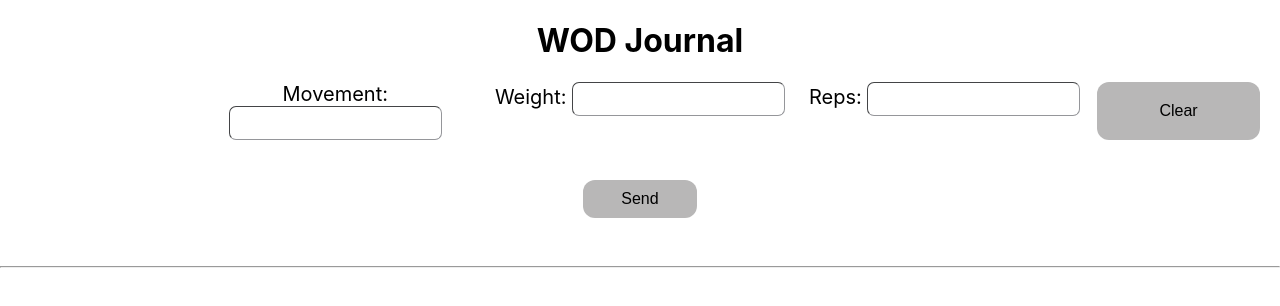
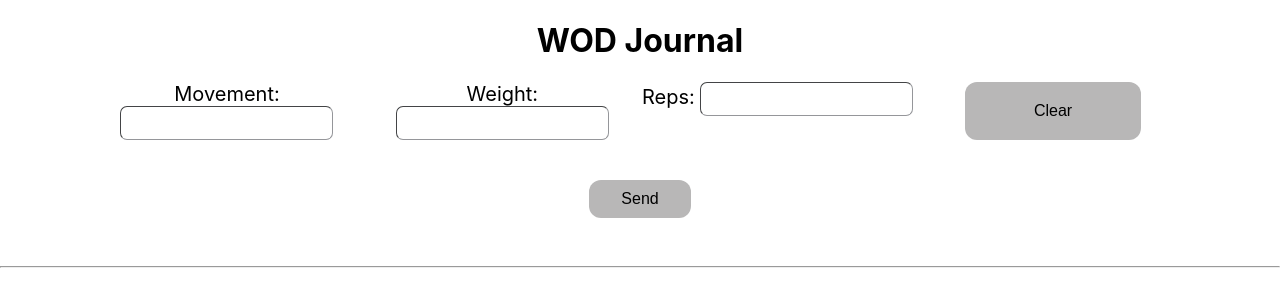
Before and after one commit to lgsantiago/wod-journal, a React (Create React App) app: page / in a window 1280 px wide. Shown: the top 306 px of the page. Built offline with nearby package versions, Linux system fonts and the light colour scheme.

Commit message:
Move clear button. Add entry container

```diff
--- a/src/App.css
+++ b/src/App.css
@@ -46,7 +46,7 @@
 .wodFormContainer {
   display: grid;
   grid-column: 2;
-  grid-template-columns: 1fr 1fr 1fr;
+  grid-template-columns: 1fr 1fr 1fr 1fr;
 }
 
 .formInput {
@@ -65,7 +65,7 @@
   border-color: #282c34;
   border-width: .5px;
   padding: 10px 32px;
-  margin: 40px 400px;
+  margin: 40px 500px;
   color: black;
   font-size: 16px;
   background-color: rgb(184, 183, 183);
@@ -79,8 +79,8 @@
   border: none;
   border-radius: 12px;
   border-color: #282c34;
+  margin: 0px 50px;
   border-width: .5px;
-  margin-right: 20px;
   color: black;
   font-size: 16px;
   background-color: rgb(184, 183, 183);
@@ -89,3 +89,21 @@
 .clearEntry:hover {
   background-color: rgb(131, 131, 131);
 }
+
+.entryListContainer {
+  display: grid;
+  grid-template-columns: 1fr 1fr 1fr;
+}
+
+.entryList {
+  grid-column: 2;
+}
+
+.entry {
+  border-radius: 7px;
+  font-size: 16px;
+  background-color: rgb(186, 172, 249);
+  margin: 30px;
+  padding: 9px;
+
+}
--- a/src/App.js
+++ b/src/App.js
@@ -40,7 +40,13 @@ function App() {
 			<h1>WOD Journal</h1>
 
 			<div className="wodJournalContainer">
-				<MainForm movement={movement} weight={weight} reps={reps} onInputChange={handleInputChange} />
+				<MainForm
+					movement={movement}
+					weight={weight}
+					reps={reps}
+					onInputChange={handleInputChange}
+					onClear={handleClear}
+				/>
 
 				<button
 					className="recordEntry"
@@ -48,22 +54,17 @@ function App() {
 				>
 					Send
 				</button>
-				<button
-					className="clearEntry"
-					onClick={handleClear}
-				>
-					Clear
-				</button>
 			</div>
 
 			<hr />
-
-			<EntryList entries={entries} />
+			<div className="entryListContainer">
+				<EntryList entries={entries} />
+			</div>
 		</div>
 	);
 }
 
-const MainForm = ({ movement, weight, reps, onInputChange }) => (
+const MainForm = ({ movement, weight, reps, onInputChange, onClear }) => (
 	<div className="wodFormContainer">
 		<div>
 			<label htmlFor="movement">Movement:</label>{' '}
@@ -77,6 +78,9 @@ const MainForm = ({ movement, weight, reps, onInputChange }) => (
 			<label htmlFor="reps">Reps:</label>{' '}
 			<input id="reps" className="formInput" value={reps} onChange={onInputChange} />
 		</div>
+		<button className="clearEntry" onClick={onClear}>
+			Clear
+		</button>
 	</div>
 );
 
```
